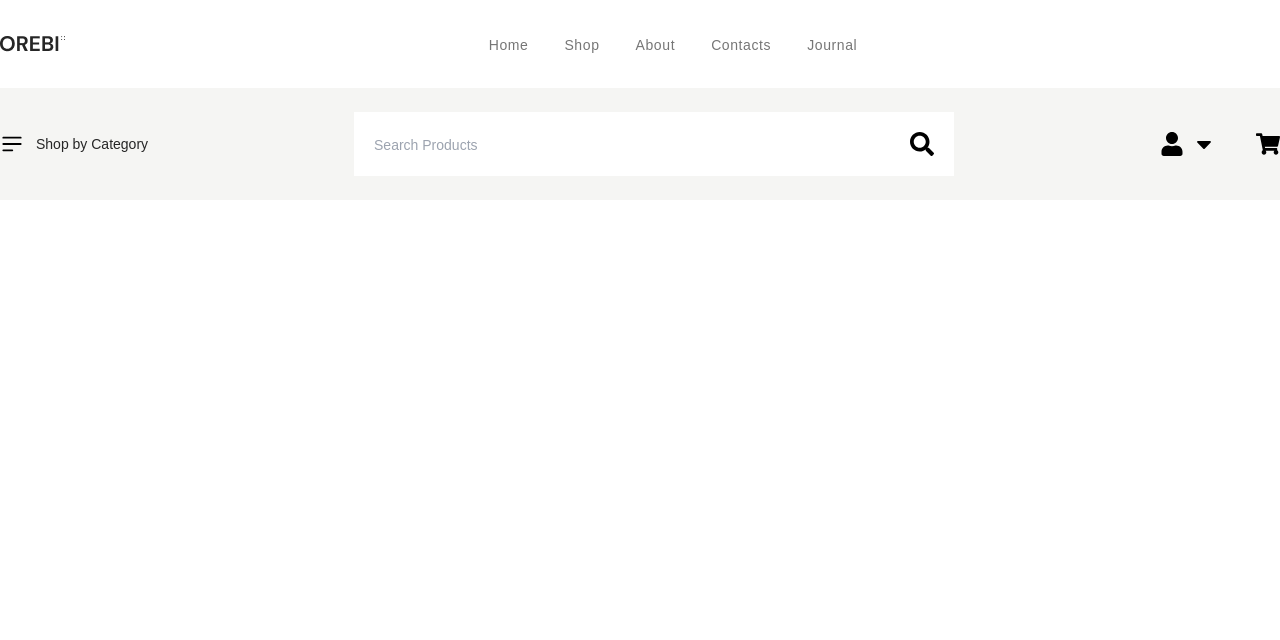
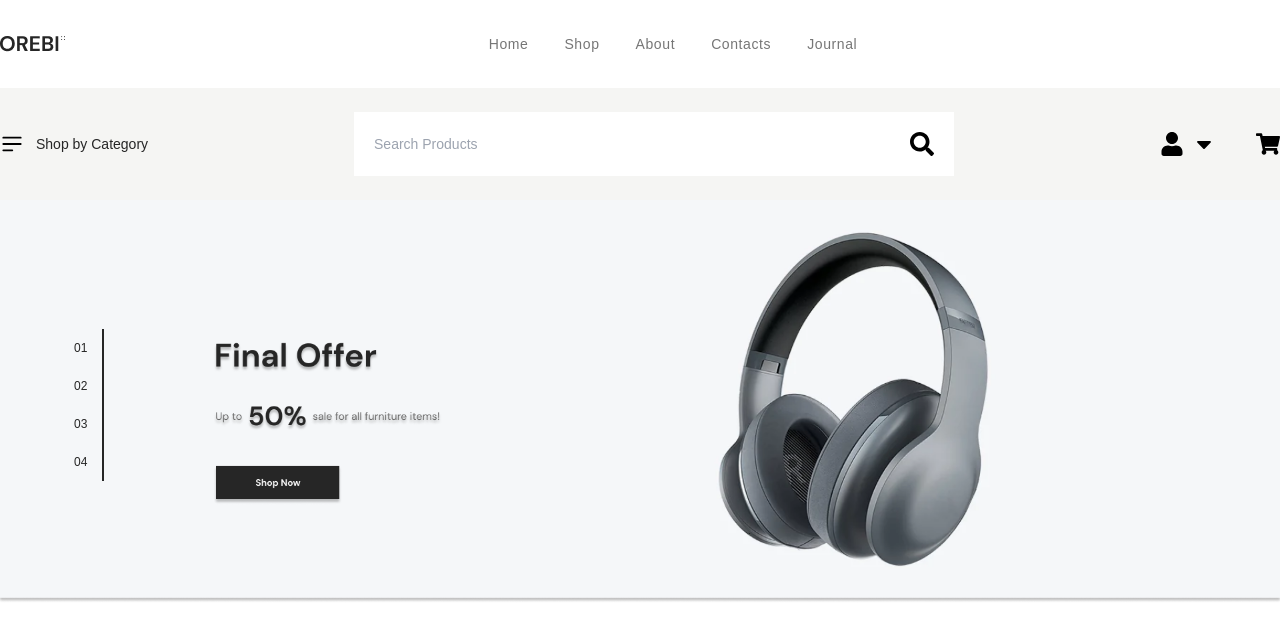
Before and after one commit to yasinn-arafat/Orebi, a React (Vite) app: page / in a window 1280 px wide. Shown: the top 640 px of the page. Built offline with nearby package versions, Linux system fonts and the light colour scheme.

Commit message:
Banner Part Slider added

```diff
--- a/package.json
+++ b/package.json
@@ -12,7 +12,9 @@
   "dependencies": {
     "react": "^18.2.0",
     "react-dom": "^18.2.0",
-    "react-icons": "^5.0.1"
+    "react-icons": "^5.0.1",
+    "react-slick": "^0.30.2",
+    "slick-carousel": "^1.8.1"
   },
   "devDependencies": {
     "@types/react": "^18.2.55",
--- /dev/null
+++ b/src/Component/Banner/Banner.jsx
@@ -0,0 +1,75 @@
+import React from "react";
+import "slick-carousel/slick/slick.css";
+
+import Slider from "react-slick";
+import BannersliderImg from "../../assets/Bannerslider.png";
+
+const Banner = () => {
+  var settings = {
+    dots: true,
+    infinite: true,
+    speed: 500,
+    slidesToShow: 1,
+    slidesToScroll: 1,
+    arrows: false,
+    appendDots: (dots) => (
+      <div
+        style={{
+          backgroundColor: "transparent",
+          borderRadius: "10px",
+          padding: "10px",
+          position: "absolute",
+          top: "50%",
+          left: "5%",
+          transform: "translateY(-50%)",
+        }}
+      >
+        <ul style={{ margin: "0px" }}> {dots} </ul>
+      </div>
+    ),
+    customPaging: (i) => (
+      <div
+        style={{
+          width: "30px",
+          color: "var(--main-font-color)",
+          borderRight: "2px solid var(--main-font-color)",
+          fontSize: "12px",
+          padding: "10px 0",
+        }}
+      >
+        0{i + 1}
+      </div>
+    ),
+  };
+
+  return (
+    <>
+      <div className=" overflow-hidden">
+        <Slider {...settings}>
+          <div>
+            <picture>
+              <img src={BannersliderImg} alt={BannersliderImg} />
+            </picture>
+          </div>
+          <div>
+            <picture>
+              <img src={BannersliderImg} alt={BannersliderImg} />
+            </picture>
+          </div>
+          <div>
+            <picture>
+              <img src={BannersliderImg} alt={BannersliderImg} />
+            </picture>
+          </div>
+          <div>
+            <picture>
+              <img src={BannersliderImg} alt={BannersliderImg} />
+            </picture>
+          </div>
+        </Slider>
+      </div>
+    </>
+  );
+};
+
+export default Banner;
--- a/src/Pages/Home/Home.jsx
+++ b/src/Pages/Home/Home.jsx
@@ -1,12 +1,14 @@
 import React from "react";
 import Header from "../../Component/Header/Header";
 import MenuBar from "../../Component/MenuBar/MenuBar";
+import Banner from "../../Component/Banner/Banner";
 
 const Home = () => {
   return (
     <>
       <Header />
       <MenuBar />
+      <Banner />
     </>
   );
 };
--- a/src/index.css
+++ b/src/index.css
@@ -1,6 +1,10 @@
 @tailwind base;
 @tailwind components;
 @tailwind utilities;
+
+body {
+  font-family: var(--DMsans);
+}
 
 :root {
   --main-bg-color: #ffffff;
```
Also changed, not shown: src/assets/Bannerslider.png (added), 1 other file (tests, documents, lock files or other folders).
